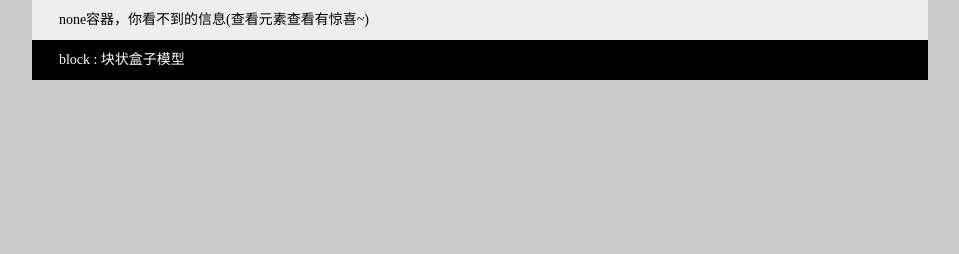
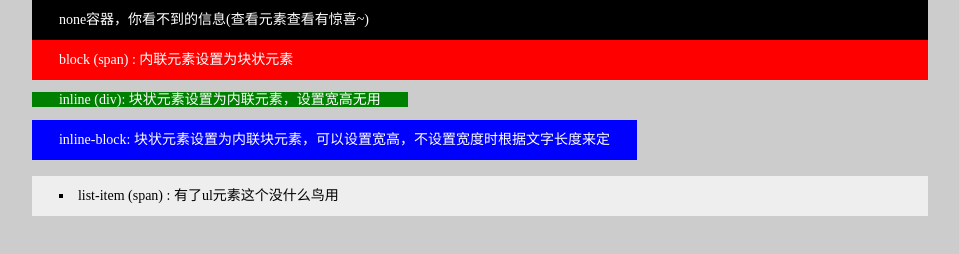
Before and after one commit to samonxian/css3-demo, a website: page src/properties/display/index.html in a window 1280 px wide. Shown: the top 254 px of the page, without its empty margins (160-1119 px from the left). Drawn offline with Linux system fonts and the light colour scheme.

Commit message:
display properties
css3 flexbox

```diff
--- a/src/properties/display/index.html
+++ b/src/properties/display/index.html
@@ -17,7 +17,18 @@
 				<div class="none">么么哒~</div>
 			</div>
 			<span class="block">
-				block : 块状盒子模型
+				block (span) : 内联元素设置为块状元素
+			</span>
+			<div class="inline">
+				inline (div): 块状元素设置为内联元素，设置宽高无用
+			</div>
+			</br>
+			<div class="inline-block">
+				inline-block: 块状元素设置为内联块元素，可以设置宽高，不设置宽度时根据文字长度来定
+			</div>
+
+			<span class="list-item">
+				list-item (span) : 有了ul元素这个没什么鸟用
 			</span>
 		</div>
 	</body>
--- a/style/scss/display.scss
+++ b/style/scss/display.scss
@@ -1,7 +1,7 @@
 @charset "UTF-8";
 @import "same";
-$bg-color: #eee #000 #F00 #008000 #0000FF #FFFF00;
-
+$bg-color: #000 #F00 #008000 #0000FF #FFFF00;
+$useless: #eee;
 .display{
 	padding : 0 3%;
     height: 40px;
@@ -13,6 +13,7 @@ $bg-color: #eee #000 #F00 #008000 #0000FF #FFFF00;
 .none-con{
 	background-color:nth($bg-color,1);
 	@extend .display;
+	color:#fff;
 }
 .none{
 	display:none;
@@ -23,3 +24,29 @@ $bg-color: #eee #000 #F00 #008000 #0000FF #FFFF00;
 	@extend .display;
 	color:#fff;
 }
+.inline{
+	display:inline;
+	background-color:nth($bg-color,3);
+	@extend .display;
+	color:#fff;
+}
+.inline-block{
+	display:inline-block;
+	background-color:nth($bg-color,4);
+	@extend .display;
+	color:#fff;
+}
+.table{
+	display:table;
+	background-color:nth($bg-color,5);
+	@extend .display;
+	color:#000;
+}
+.list-item{
+	display:list-item;
+	list-style:square;
+	list-style-position:inside;
+	background-color:$useless;
+	@extend .display;
+	color:#000;
+}
```
Also changed, not shown: build/properties/display/index.html, src/properties/display/README.md, style/css/display.css.
